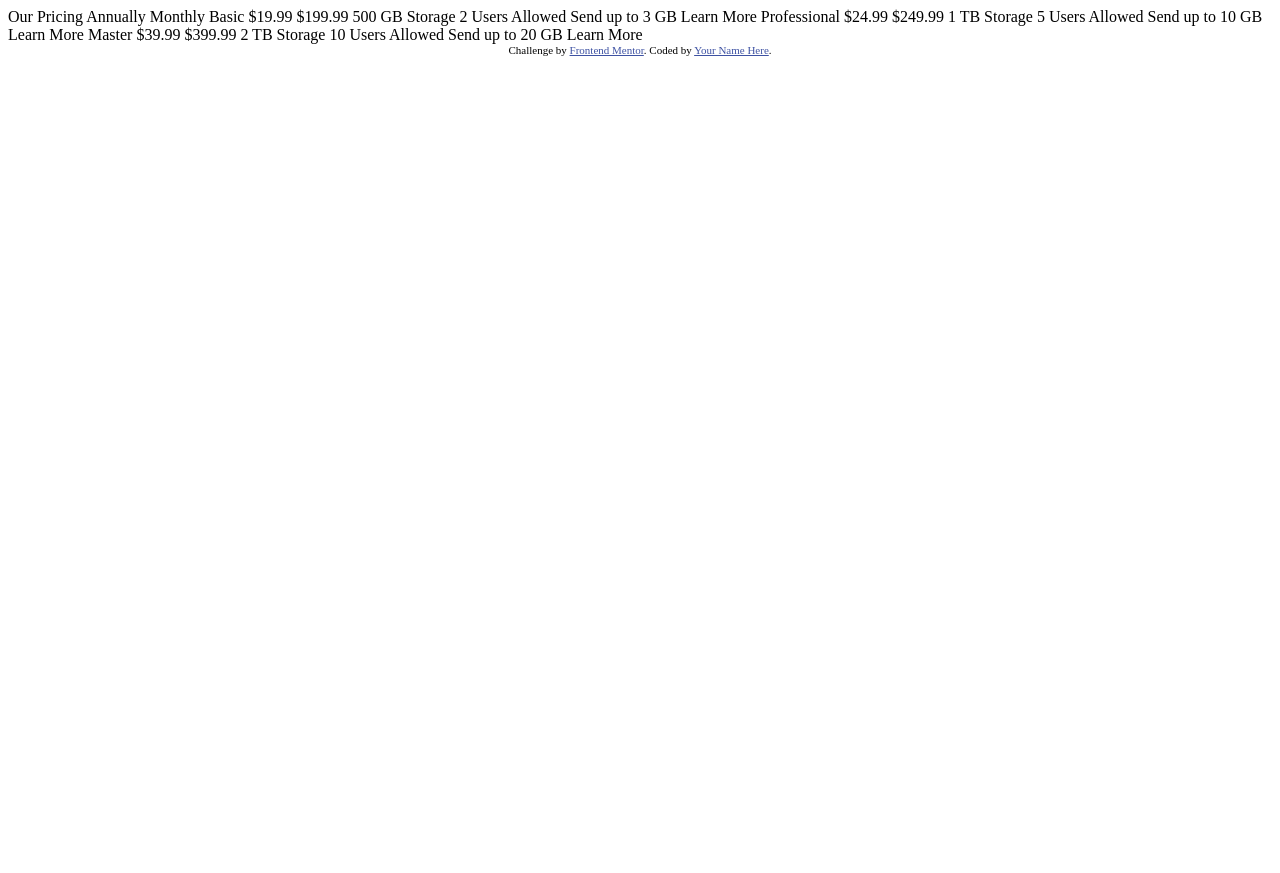
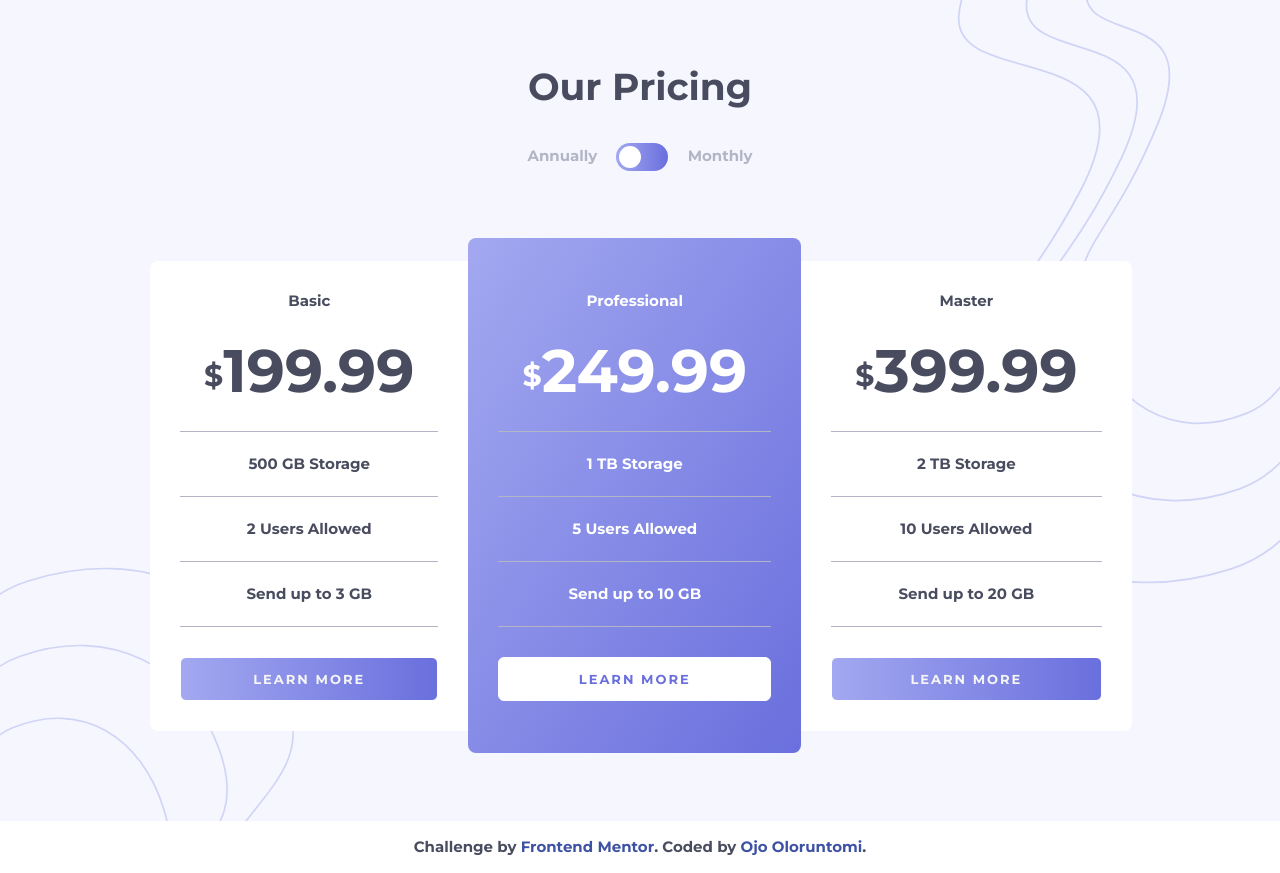
Before and after one commit to oloruntomiojo/pricing-component-with-toggle-master, a plain HTML site: page public/index.html in a window 1280 px wide. Before the commit the page ends 800 px from the top, so only its background shows below. Drawn offline with Linux system fonts and the light colour scheme.

Commit message:
challenge completed

```diff
--- /dev/null
+++ b/public/css/index.css
@@ -0,0 +1,211 @@
+* {
+    margin: 0;
+    padding: 0;
+    box-sizing: border-box;
+    font-family: 'Montserrat', sans-serif;
+    font-size: 15px;
+}
+
+a {
+    display: block;
+    font-size: 13px;
+    text-decoration: none;
+    color: whitesmoke;
+}
+
+.container {
+    background: hsl(240, 78%, 98%) url(../images/bg-top.svg) 835% -3% / 94% no-repeat;
+    padding: 2em 1em;
+    display: flex;
+    flex-flow: column wrap;
+    justify-content: center;
+    color: hsl(232, 13%, 33%);
+}
+
+header {
+    width: 100%;
+    padding: 1em;
+    text-align: center;
+}
+
+header h3 {
+    font-size: 2.5rem;
+    padding: .5em;
+}
+
+.switch {
+    padding: 1rem;
+    color: hsl(234, 14%, 74%);
+    width: 100%;
+}
+
+.switch label {
+    margin: 0 1rem;
+}
+
+#toggle {
+    position: relative;
+    width: 52px;
+    height: 28px;
+    border-radius: 20px;
+    -webkit-appearance: none;
+    appearance: none;
+    background: linear-gradient(to right, hsl(236, 72%, 79%), hsl(237, 63%, 64%));
+    vertical-align: middle;
+    cursor: pointer;
+    outline: none;
+}
+
+#toggle::before {
+    content: " ";
+    position: absolute;
+    width: 22px;
+    height: 22px;
+    background-color: #fff;
+    border-radius: 50%;
+    top: 3px;
+    left: 3px;
+    transition: all 0.3s ease-in-out;
+}
+
+#toggle:checked::before {
+    left: 25px;
+}
+
+#toggle:focus {
+    outline: 1px solid hsl(228, 45%, 44%);
+}
+
+#toggle:hover {
+    background: hsl(236, 72%, 79%);
+}
+
+.price-cards {
+    width: 100%;
+    padding: 1rem;
+}
+
+.card {
+    width: 100%;
+    padding: 2rem;
+    background-color: #fff;
+    margin: 1.5rem 0;
+    border-radius: 8px;
+    text-align: center;
+    position: relative;
+}
+
+.card:nth-of-type(2) {
+    background: linear-gradient(to bottom right, hsl(236, 72%, 79%), hsl(237, 63%, 64%));
+    color: white;
+}
+
+.card h2 {
+    font-size: 4rem;
+    border-bottom: 1px solid hsl(234, 14%, 74%);
+    padding: .4em;
+}
+
+.card h2::first-letter {
+    font-size: .5em;
+    vertical-align: middle;
+}
+
+.card .monthly {
+    display: none;
+}
+
+.card.show .monthly {
+    display: block;
+}
+
+.card.hide .annually {
+    display: none;
+}
+
+.card span {
+    display: block;
+    width: 100%;
+    padding: 1.5rem;
+    border-bottom: 1px solid hsl(234, 14%, 74%);
+}
+
+.card a {
+    margin-top: 2rem;
+    padding: 1em;
+    border-radius: 6px;
+    text-transform: uppercase;
+    letter-spacing: 2px;
+    width: 100%;
+    background: linear-gradient(to right, hsl(236, 72%, 79%), hsl(237, 63%, 64%));
+    border: 1px solid #fff;
+}
+
+.card a:hover,
+.card a:focus {
+    outline: 0;
+    border: 1px solid hsl(228, 45%, 44%);
+    color: hsl(228, 45%, 44%);
+    background: #fff;
+}
+
+.card:nth-of-type(2) a {
+    background: #fff;
+    color: hsl(237, 63%, 64%);
+}
+
+.card:nth-of-type(2) a:hover,
+.card:nth-of-type(2) a:focus {
+    background: transparent;
+    border: 1px solid #fff;
+    color: #fff;
+}
+
+.attribution {
+    font-size: 11px;
+    text-align: center;
+    display: flex;
+    justify-content: center;
+    padding: 1.5em;
+    color: hsl(232, 13%, 33%);
+  }
+
+  .attribution a {
+    color: hsl(228, 45%, 44%);
+    font-size: 1em;
+    display: inline-block;
+  }
+
+  .attribution a:hover {
+      text-decoration: underline;
+  }
+
+@media screen and (min-width: 1025px) {
+    .container {
+        background: url(../images/bg-top.svg) top right / 26% no-repeat, url(../images/bg-bottom.svg) bottom left / 23% no-repeat;
+        background-color: hsl(240, 78%, 98%);
+    }
+
+    .price-cards {
+        display: flex;
+        flex-flow: row nowrap;
+        padding: 1em 9em;
+    }
+
+    .card:first-of-type {
+        border-radius: 8px 0 0 8px;
+    }
+
+    .card:last-of-type {
+        border-radius: 0 8px 8px 0;
+    }
+
+    .card:nth-of-type(2) {
+    margin: em 0em;
+    padding: 3.5em 2rem;
+    }
+
+    .card:not(:nth-of-type(2)) {
+        align-self: center;
+    }
+}
--- a/public/index.html
+++ b/public/index.html
@@ -1,52 +1,72 @@
 <!DOCTYPE html>
 <html lang="en">
+
 <head>
   <meta charset="UTF-8">
-  <meta name="viewport" content="width=device-width, initial-scale=1.0"> <!-- displays site properly based on user's device -->
+  <meta name="viewport" content="width=device-width, initial-scale=1.0">
+  <!-- displays site properly based on user's device -->
 
   <link rel="icon" type="image/png" sizes="32x32" href="./images/favicon-32x32.png">
+  <link href="https://fonts.googleapis.com/css2?family=Montserrat:wght@700&display=swap" rel="stylesheet">
+  <link rel="stylesheet" href="./css/index.css">
 
   <title>Frontend Mentor | [Challenge Name Here]</title>
+</head>
 
-  <!-- Feel free to remove these styles or customise in your own stylesheet 👍 -->
-  <style>
-    .attribution { font-size: 11px; text-align: center; }
-    .attribution a { color: hsl(228, 45%, 44%); }
-  </style>
-</head>
 <body>
+  <div class="container">
+    <header>
+      <h3>
+        Our Pricing
+      </h3>
+      <div class="switch">
+          <label for="toggle" id="annually">Annually</label>
+          <input type="checkbox" id="toggle" name="toggle">
+          <label for="toggle" id="monthly">Monthly</label>
+      </div>
+    </header>
 
-  Our Pricing
-  Annually
-  Monthly
+    <div class="price-cards">
+      <div class="card">
+        <p>Basic</p>
+        <h2 class="monthly">&dollar;19.99</h2>
+        <h2 class="annually">&dollar;199.99</h2>
+        <span>500 GB Storage</span>
+        <span> 2 Users Allowed</span>
+        <span>Send up to 3 GB</span>
+        <a href="https://www.google.com" target="_blank"> Learn More</a>
+      </div>
 
-  Basic
-  &dollar;19.99
-  &dollar;199.99
-  500 GB Storage
-  2 Users Allowed
-  Send up to 3 GB
-  Learn More
+      <div class="card">
+        <p>Professional</p>
+        <h2 class="monthly">&dollar;24.99</h2>
+        <h2 class="annually">&dollar;249.99</h2>
+        <span>1 TB Storage</span>
+        <span>5 Users Allowed</span>
+        <span>Send up to 10 GB</span>
+        <a href="https://www.google.com" target="_blank">Learn More</a>
+      </div>
 
-  Professional
-  &dollar;24.99
-  &dollar;249.99
-  1 TB Storage
-  5 Users Allowed
-  Send up to 10 GB
-  Learn More
-
-  Master
-  &dollar;39.99
-  &dollar;399.99
-  2 TB Storage
-  10 Users Allowed
-  Send up to 20 GB
-  Learn More
+      <div class="card">
+        <p>Master</p>
+        <h2 class="monthly">&dollar;39.99</h2>
+        <h2 class="annually">&dollar;399.99</h2>
+        <span>2 TB Storage</span>
+        <span>10 Users Allowed</span>
+        <span>Send up to 20 GB</span>
+        <a href="https://www.google.com" target="_blank">Learn More</a>
+      </div>
+    </div>
+  </div>
 
   <div class="attribution">
-    Challenge by <a href="https://www.frontendmentor.io?ref=challenge" target="_blank">Frontend Mentor</a>.
-    Coded by <a href="#">Your Name Here</a>.
+    <p>
+       Challenge by <a href="https://www.frontendmentor.io?ref=challenge" target="_blank">Frontend Mentor</a>.
+    Coded by <a href="https://www.frontendmentor.io/profile/tomi-david" target="_blank">Ojo Oloruntomi</a>.
+    </p>
   </div>
+
+  <script src="./js/app.js"></script>
 </body>
+
 </html>
--- /dev/null
+++ b/public/js/app.js
@@ -0,0 +1,18 @@
+let checkbox = document.getElementById('toggle');
+
+checkbox.addEventListener('click', () => {
+    const card = document.querySelectorAll('.card');
+    // convert the variable card ehich is a nodelist into an array
+    const priceCards = [...card];
+    priceCards.forEach(card => {
+        if (checkbox.checked) {
+            card.classList.add('show');
+            card.classList.add('hide');
+        } else {
+            card.classList.remove('show');
+            card.classList.remove('hide');
+        }
+
+    })
+
+})
```
Also changed, not shown: design/mobile-design-annually.jpg.
